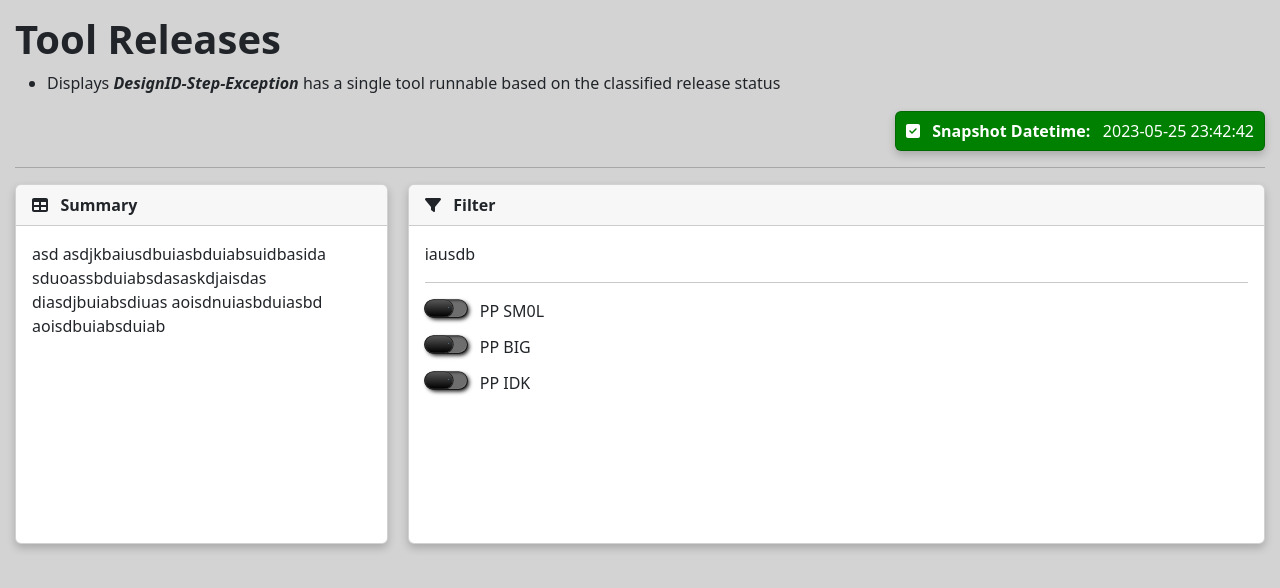
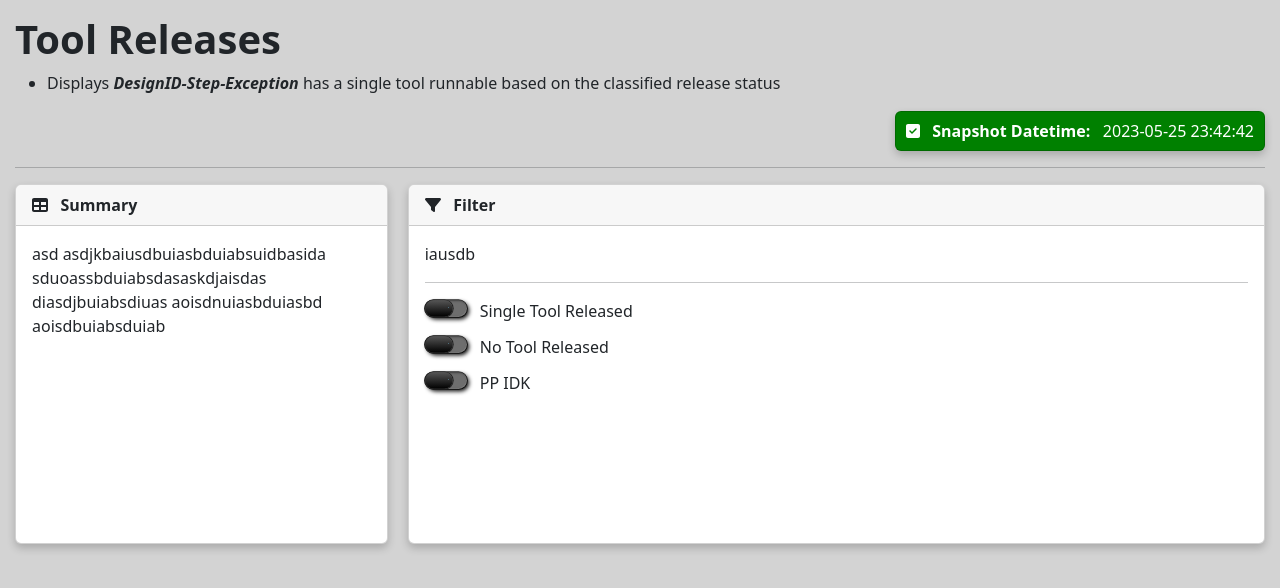
Before and after one commit to scottlai0/angular-test, an Angular app: page / in a window 1280 px wide. Shown: the top 588 px of the page. Built offline with nearby package versions, Linux system fonts and the light colour scheme.

Commit message:
Update: clicking checkbox label will also toggle checkbox

```diff
--- a/src/app/components/sliding-radio-checkbox/sliding-radio-checkbox.component.html
+++ b/src/app/components/sliding-radio-checkbox/sliding-radio-checkbox.component.html
@@ -1,5 +1,6 @@
-<input id="{{input_id}}" class="dark-radio" type="checkbox" name="btn">
+
+<input #radioDiv id="{{input_id}}" class="dark-radio" type="checkbox" name="btn">
 &nbsp;
-<label id="{{label_id}}">
+<label (click)="toggleRadioCheckbox()" class="dark-radio-label" id="{{label_id}}">
     <ng-content></ng-content>
 </label>
--- a/src/app/components/sliding-radio-checkbox/sliding-radio-checkbox.component.scss
+++ b/src/app/components/sliding-radio-checkbox/sliding-radio-checkbox.component.scss
@@ -9,6 +9,12 @@
     --transition: 0.3s;
 
     position: relative;
+}
+
+.dark-radio-label:hover {
+    cursor: pointer;
+    translate: 3px;
+    transition: 0.1s ease-in ;
 }
 
 input[type="checkbox"] {
--- a/src/app/components/sliding-radio-checkbox/sliding-radio-checkbox.component.ts
+++ b/src/app/components/sliding-radio-checkbox/sliding-radio-checkbox.component.ts
@@ -1,4 +1,4 @@
-import { Component, Input, ElementRef, ViewChild } from '@angular/core';
+import { Component, Input, ViewChildren } from '@angular/core';
 import { v4 as uuid } from 'uuid';
 
 @Component({
@@ -8,6 +8,7 @@ import { v4 as uuid } from 'uuid';
 })
 export class SlidingRadioCheckboxComponent {
   @Input() id?: String;
+  @ViewChildren('radioDiv') radioDiv: any;
 
   input_id: String = '';
   label_id: String = '';
@@ -21,4 +22,12 @@ export class SlidingRadioCheckboxComponent {
   ngAfterViewInit(){
     if (!this.id) this.id = uuid();
   }
+
+  toggleRadioCheckbox(){
+    this.radioDiv.forEach((e:any) => {
+      e.nativeElement.checked = !e.nativeElement.checked;
+    })
+    console.log('-----')
+
+  }
 }
--- a/src/app/pages/single-no-tool/single-no-tool.component.html
+++ b/src/app/pages/single-no-tool/single-no-tool.component.html
@@ -38,8 +38,8 @@
                 iausdb
                 <hr>
                 <div style="display:flex; flex-direction:column; flex-wrap: wrap; gap: 12px">
-                    <sliding-radio-checkbox id="smol-pp">PP SM0L</sliding-radio-checkbox>
-                    <sliding-radio-checkbox>PP BIG</sliding-radio-checkbox>
+                    <sliding-radio-checkbox id="single-tool">Single Tool Released</sliding-radio-checkbox>
+                    <sliding-radio-checkbox id="no-tool">No Tool Released</sliding-radio-checkbox>
                     <sliding-radio-checkbox>PP IDK</sliding-radio-checkbox>
                 </div>
             </div>
```
